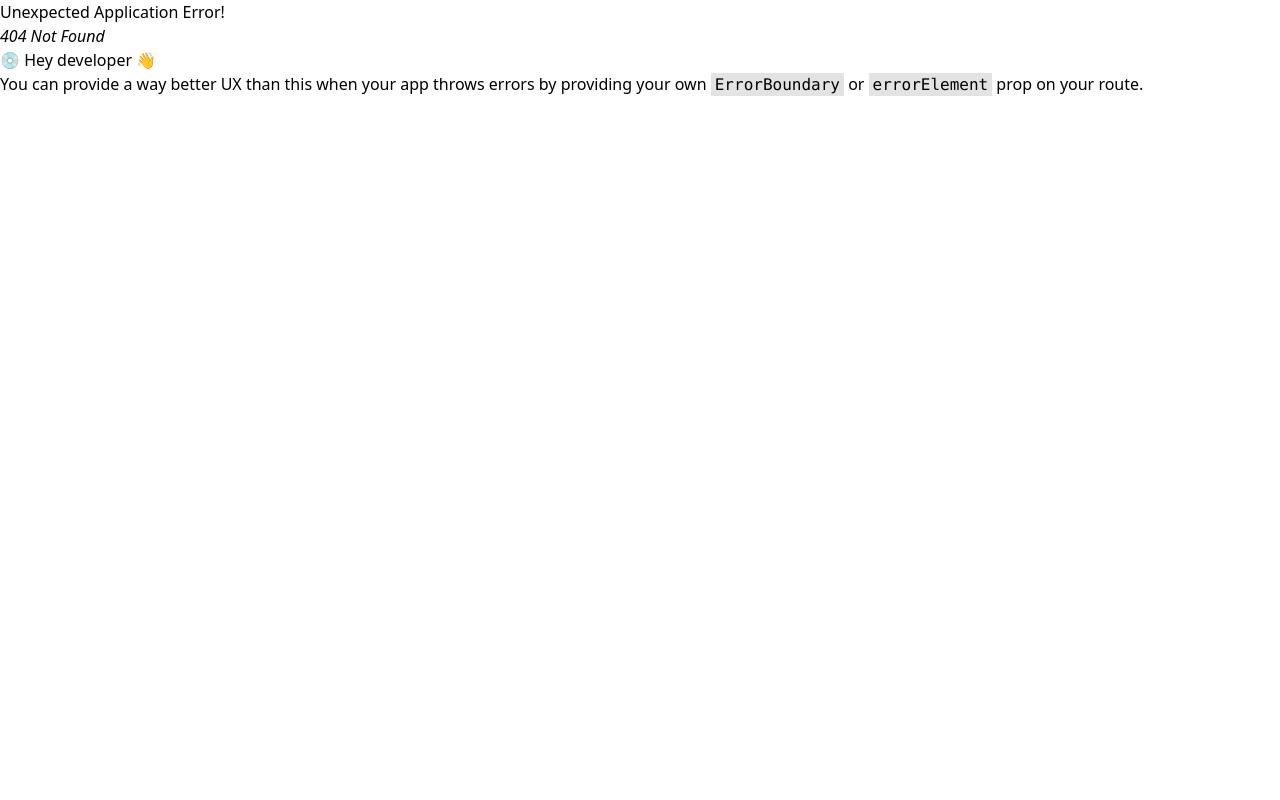
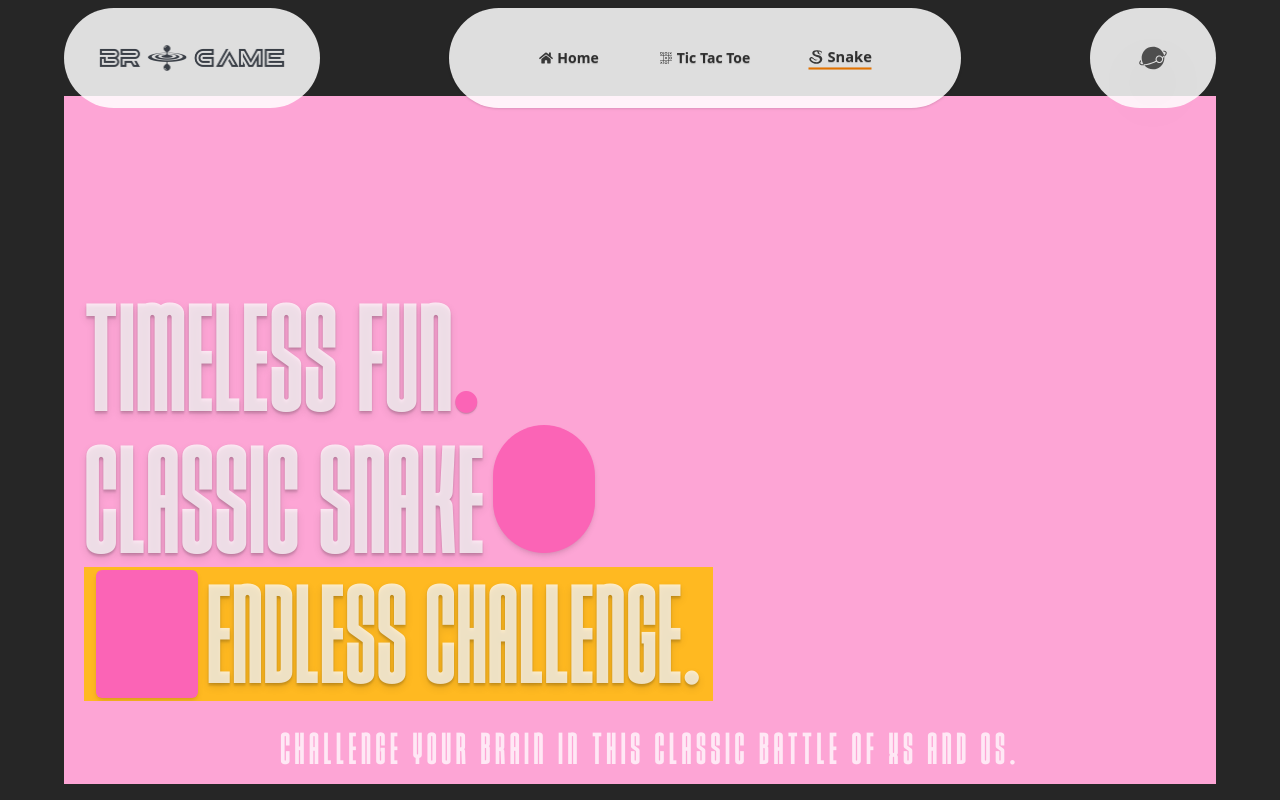
Before and after one commit to ravi181919/Br-Games, a React (Vite) app: page /snake in a window 1280 px wide. Before the commit this address had no page. Built offline with nearby package versions, Linux system fonts and the light colour scheme.

Commit message:
add new snake page and changes in ui and animations

```diff
--- a/src/components/Navbar.jsx
+++ b/src/components/Navbar.jsx
@@ -14,7 +14,7 @@ const Navbar = () => {
   const link = [
     { URL: "/", linkName: "Home", icons: <FaHome /> },
     { URL: "/tic-tac-toe", linkName: "Tic Tac Toe", icons: <GiTicTacToe /> },
-    { URL: "/snack", linkName: "Snack", icons: <GiSnake /> },
+    { URL: "/snake", linkName: "Snake", icons: <GiSnake /> },
   ];
 
   const themeHandler = () => {
--- a/src/main.jsx
+++ b/src/main.jsx
@@ -4,7 +4,7 @@ import "./index.css";
 import App from "./App.jsx";
 import { createBrowserRouter, RouterProvider } from "react-router-dom";
 import Tictactoe from "./pages/Tictactoe";
-import Snack from "./pages/Snack.jsx";
+import Snake from "./pages/Snake.jsx";
 
 const router = createBrowserRouter([
   {
@@ -12,7 +12,7 @@ const router = createBrowserRouter([
     element: <App />,
   },
   { path: "/tic-tac-toe", element: <Tictactoe /> },
-  { path: "/snack", element: <Snack /> },
+  { path: "/snake", element: <Snake /> },
 ]);
 
 createRoot(document.getElementById("root")).render(
--- a/src/pages/Home.jsx
+++ b/src/pages/Home.jsx
@@ -1,6 +1,8 @@
 import React from "react";
 import { motion } from "framer-motion";
 const Home = () => {
+
+  document.title = "BR-Games"
   return (
     <div className="w-full min-h-[86vh]  flex items-center justify-center transition-all duration-800 relative px-16">
       <div className="h-full flex items-center mt-8 justify-center font-[kajiro] flex-col text-shadow-lg">
--- a/src/pages/Snack.jsx
+++ /dev/null
@@ -1,12 +0,0 @@
-import React from 'react'
-import Navbar from '../components/Navbar'
-
-const Snack = () => {
-  return (
-    <div className='w-full h-full'>
-      snack
-    </div>
-  )
-}
-
-export default Snack
--- /dev/null
+++ b/src/pages/Snake.jsx
@@ -0,0 +1,88 @@
+import React from "react";
+import Navbar from "../components/Navbar";
+import { motion } from "framer-motion";
+const Snake = () => {
+  document.title = "BR-Games | Snake"
+  return (
+    <div className="w-full min-h-[100vh] bg-black/85 dark:bg-white/65 dark:text-black/75 text-white/75 flex flex-col justify-center items-center transition-all duration-800 relative px-16">
+      <div className="absolute w-full top-0 left-0 z-10">
+        <Navbar />
+      </div>
+
+      <div className="h-[86vh] w-full flex flex-col relative mt-20 pl-5 items-center justify-between bg-pink-300">
+        <div className="w-full h-[90%] flex items-end justify-between">
+          <div className="w-[60%] text-shadow-lg">
+            <motion.h1
+              initial={{ y: "-100%", opacity: 0 }}
+              animate={{ y: 0, opacity: 1 }}
+              transition={{ duration: 1, ease: "easeOut" }}
+              className="text-[12vw] leading-30 font-[kajiro]"
+            >
+              Timeless Fun
+              <motion.span
+                initial={{ y: "-100%", opacity: 0 }}
+                animate={{ y: 0, opacity: 1 }}
+                transition={{ duration: 0.8, delay: 1, ease: "backInOut" }}
+                className="text-pink-400 text-shadow-sm font-bold inline-block"
+              >
+                .
+              </motion.span>
+            </motion.h1>
+            <motion.h1
+              initial={{ y: "-200%", opacity: 0 }}
+              animate={{ y: 0, opacity: 1 }}
+              transition={{ duration: 1.5, delay: 1, ease: "backInOut" }}
+              className="text-[12vw] leading-30 font-[kajiro] "
+            >
+              Classic Snake
+              <motion.span
+                initial={{ x: -100, opacity: 0 }}
+                animate={{ x: 0, opacity: 1 }}
+                transition={{ duration: 1, delay: 2, ease: "backInOut" }}
+                className="inline-block w-[8vw] ml-2 h-[16vh] bg-pink-400 shadow-md rounded-full"
+              ></motion.span>
+            </motion.h1>
+            <motion.h1
+              initial={{ backgroundColor: "rgba(0,0,0,0)", opacity: 0.5 }}
+              animate={{ backgroundColor: "#FFB921", opacity: 1 }}
+              transition={{ duration: 1.2, delay: 1.5, ease: "backIn" }}
+              className="text-[11vw] leading-30 font-[kajiro] w-fit flex items-center justify-center overflow-hidden px-3 pt-0.5"
+            >
+              <motion.span
+                initial={{ scale: 0, opacity: 0 }}
+                animate={{ scale: 1, opacity: 1 }}
+                transition={{ duration: 0.8, delay: 2, ease: "backInOut" }}
+                className="inline-block w-[8vw] mr-2 mb-0.5 h-[16vh] bg-pink-400 shadow-md rounded-md"
+              ></motion.span>
+              <motion.span
+                initial={{ y: "-300%", opacity: 0 }}
+                animate={{ y: 0, opacity: 1 }}
+                transition={{ duration: 1.4, delay: 1.5, ease: "backInOut" }}
+                className="inline-block "
+              >
+                <motion.span
+                  initial={{ scaleX: 0, opacity: 0 }}
+                  animate={{ scaleX: 1, opacity: 1 }}
+                  transition={{ duration: 1.4, delay: 2, ease: "backInOut" }}
+                  className="inline-block pt-3"
+                >
+                  Endless Challenge.
+                </motion.span>
+              </motion.span>
+            </motion.h1>
+          </div>
+        </div>
+        <motion.p
+          initial={{ x: "-100%", opacity: 0.2 }}
+          animate={{ x: 0, opacity: 1 }}
+          transition={{ duration: 2, ease: "linear" }}
+          className="text-[3.5vw] pt-2 mt-2 w-full h-fit  leading- text-center tracking-widest font-[kajiro] relative"
+        >
+          Challenge your brain in this classic battle of Xs and Os.
+        </motion.p>
+      </div>
+    </div>
+  );
+};
+
+export default Snake;
--- a/src/pages/Tictactoe.jsx
+++ b/src/pages/Tictactoe.jsx
@@ -6,13 +6,17 @@ import { GiSkullCrossedBones } from "react-icons/gi";
 import { SiAnaconda } from "react-icons/si";
 
 const Tictactoe = () => {
+
   const [xoIcon, setXoIcon] = React.useState("");
 
-  const handleXoIconsChange = () => {};
+  const handleXoIconsChange = () => {
 
+  }
+
+  document.title = "BR-Games | Tic Tac Toe"
   return (
     <div className="w-full min-h-[100vh] bg-black/85 dark:bg-white/65 dark:text-black/75 text-white/75 flex flex-col justify-center items-center transition-all duration-800 relative px-16">
-      <div className="absolute w-full top-0 left-0">
+      <div className="absolute w-full top-0 left-0 z-10">
         <Navbar />
       </div>
       <div className="h-[86vh] w-full flex flex-col relative pt-5 pl-5 items-center justify-between">
@@ -85,9 +89,7 @@ const Tictactoe = () => {
                       transition={{ duration: 2, delay: 1, ease: "backInOut" }}
                       className="inline-block w-[8vw] h-[16vh] rounded-md bg-pink-400 shadow"
                       key={horizontalItemsIndex}
-                    >
-                      {}
-                    </motion.span>
+                    >{}</motion.span>
                   ))}
               </div>
             ))}
```
